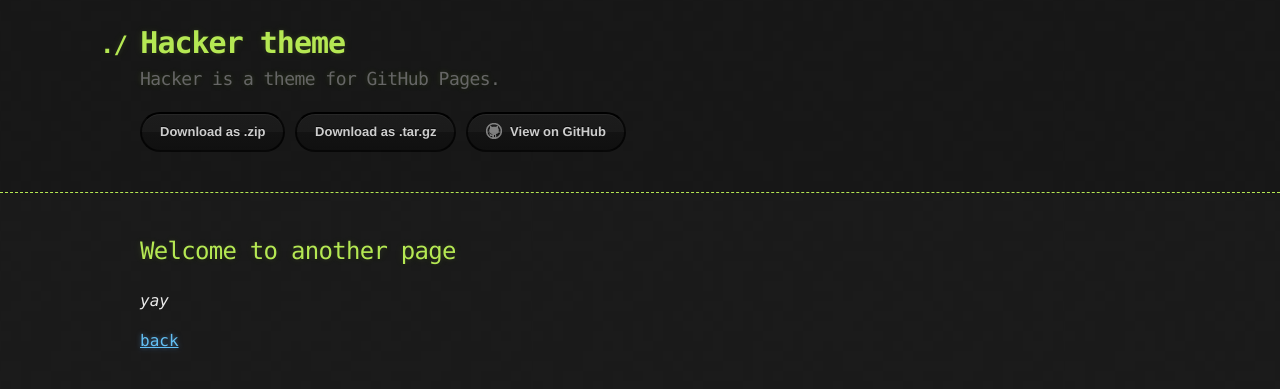
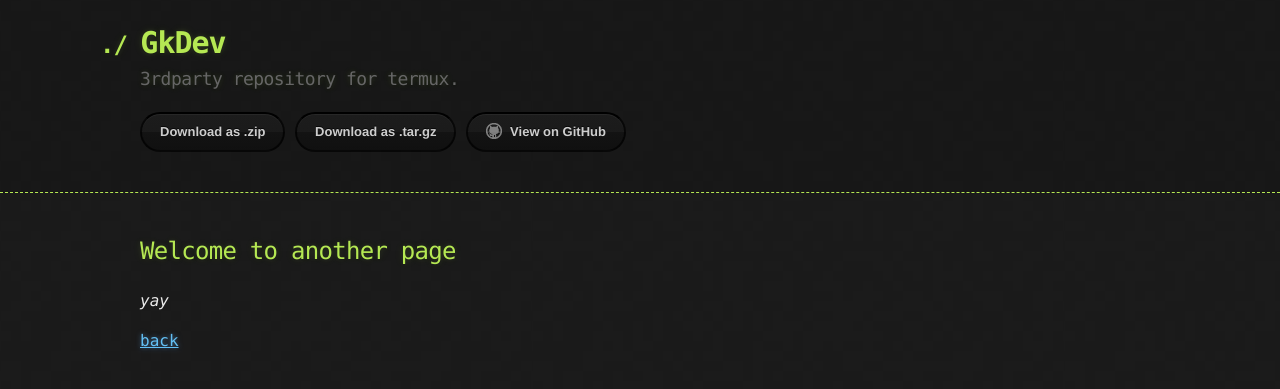
Before and after one commit to gkde/rendiix.github.io, a Jekyll site: the page built from another-page.md, in a window 1280 px wide. Shown: the top 389 px of the page. Built offline with Jekyll 4.4.1, drawn with Linux system fonts in a browser that asks for light colours; our own code applies the rules of GitHub Pages for plain Markdown files.

Commit message:
initial commit

```diff
--- a/_config.yml
+++ b/_config.yml
@@ -1,5 +1,5 @@
-title: Hacker theme
-description: Hacker is a theme for GitHub Pages.
+title: GkDev
+description: 3rdparty repository for termux.
 show_downloads: true
 google_analytics:
 theme: jekyll-theme-hacker
```
Also changed, not shown: .github/config.yml (deleted), .github/no-response.yml (deleted), .github/settings.yml (deleted), .github/stale.yml (deleted), .rubocop.yml (deleted), .travis.yml (deleted), jekyll-theme-hacker.gemspec (deleted), thumbnail.png (deleted), 5 other files.
